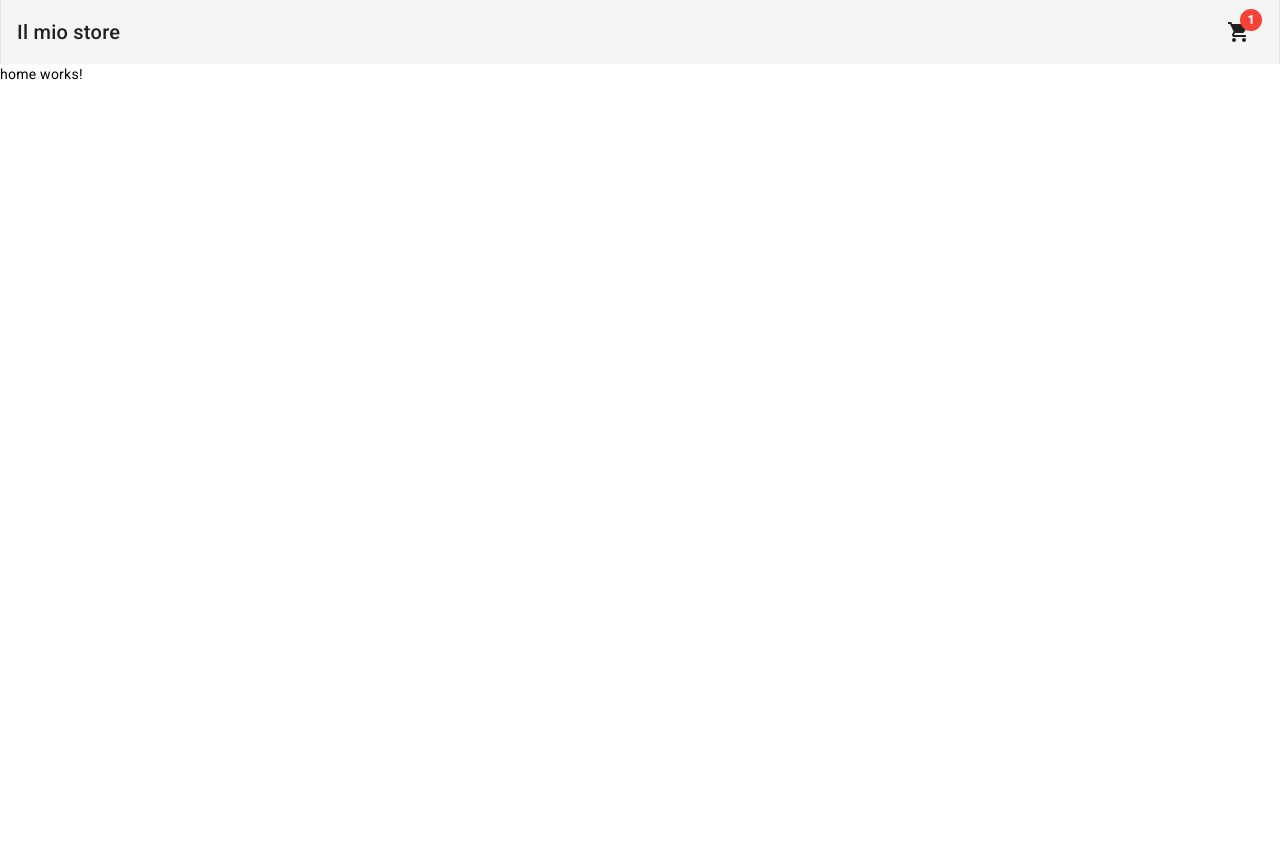
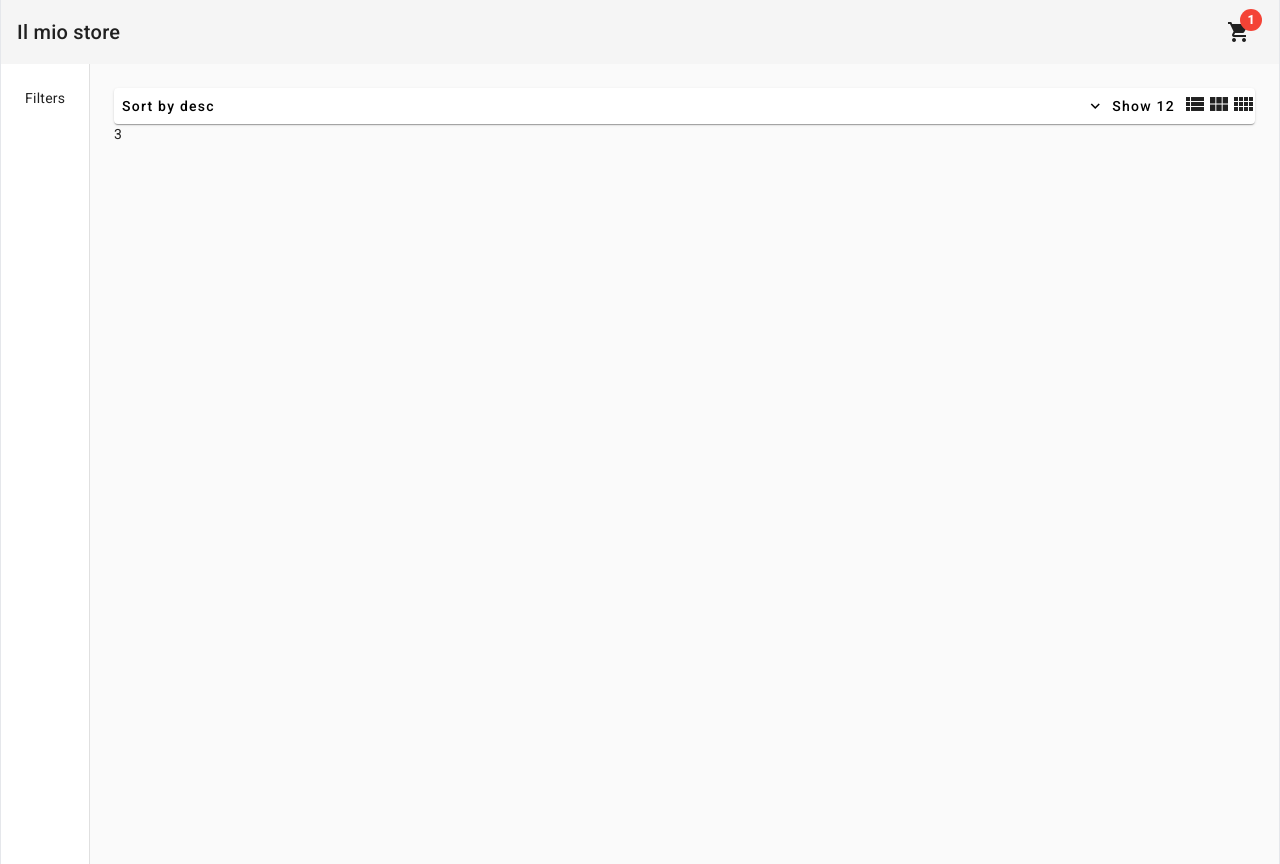
Before and after one commit to davicami/angular-store, an Angular app: page /home in a window 1280 px wide. Before the commit the page ends 800 px from the top, so only its background shows below. Built offline with nearby package versions, Linux system fonts and the light colour scheme.

Commit message:
Created home page and header-products component to show products

```diff
--- a/src/app/app.module.ts
+++ b/src/app/app.module.ts
@@ -19,9 +19,10 @@
 import { MatSnackBarModule } from "@angular/material/snack-bar";
 import { HeaderComponent } from './components/header/header.component';
 import { HomeComponent } from './pages/home/home.component';
+import { ProductsHeaderComponent } from './pages/home/components/products-header/products-header.component';
 
 @NgModule({
-  declarations: [AppComponent, HeaderComponent, HomeComponent],
+  declarations: [AppComponent, HeaderComponent, HomeComponent, ProductsHeaderComponent],
   imports: [
     BrowserModule,
     AppRoutingModule,
--- /dev/null
+++ b/src/app/pages/home/components/products-header/products-header.component.html
@@ -0,0 +1,41 @@
+<mat-card>
+    <div class="flex justify-between">
+        <div>
+            <button mat-button [matMenuTriggerFor]="sortByMenu">
+                Sort by {{sort}}
+            </button>
+            <mat-menu #sortByMenu="matMenu">
+                <button (click)="onSortUpdated('desc')" mat-menu-item>desc</button>
+                <button (click)="onSortUpdated('asc')" mat-menu-item>asc</button>
+
+            </mat-menu>
+        </div>
+
+        <div class="flex items-center">
+            <div>
+                <button mat-button [matMenuTriggerFor]="menu">
+                    Show {{ itemsShowCount}}
+                    <mat-icon>expand_more</mat-icon>
+                </button>
+                <mat-menu #menu="matMenu">
+
+                    <button (click)="onItemsUpdated(12)" mat-menu-item>12</button>
+                    <button (click)="onItemsUpdated(24)" mat-menu-item>24</button>
+                    <button (click)="onItemsUpdated(36)" mat-menu-item>36</button>
+                </mat-menu>
+            </div>
+            <div>
+                <button (click)="onColumnsUpdated(1)">
+                    <mat-icon>view_list</mat-icon>
+                </button>
+                <button (click)="onColumnsUpdated(3)">
+                    <mat-icon>view_module</mat-icon>
+                </button>
+                <button (click)="onColumnsUpdated(4)">
+                    <mat-icon>view_comfy</mat-icon>
+                </button>
+            </div>
+
+        </div>
+    </div>
+</mat-card>
--- /dev/null
+++ b/src/app/pages/home/components/products-header/products-header.component.ts
@@ -0,0 +1,28 @@
+import { Component, EventEmitter, OnInit, Output } from "@angular/core";
+
+@Component({
+  selector: "app-products-header",
+  templateUrl: "products-header.component.html",
+  styles: [],
+})
+export class ProductsHeaderComponent implements OnInit {
+  @Output() columnsCountChange = new EventEmitter<number>();
+  sort = "desc";
+  itemsShowCount = 12;
+
+  constructor() {}
+
+  ngOnInit(): void {}
+
+  onSortUpdated(newSort: string): void {
+    this.sort = newSort;
+  }
+
+  onItemsUpdated(newItemsCount: number): void {
+    this.itemsShowCount = newItemsCount;
+  }
+
+  onColumnsUpdated(newColsNum: number): void {
+    this.columnsCountChange.emit(newColsNum);
+  }
+}
--- /dev/null
+++ b/src/app/pages/home/home.component.html
@@ -0,0 +1,13 @@
+<mat-drawer-container [autosize]="true" class="min-h-full max-w-7xl mx-auto border-x">
+    <mat-drawer mode="side" opened class="p-6">
+        <div>Filters</div>
+
+    </mat-drawer>
+
+    <mat-drawer-content class="p-6">
+        <app-products-header (columnsCountChange)="onColumnsCountChange($event)">
+        </app-products-header>
+
+        {{cols}}
+    </mat-drawer-content>
+</mat-drawer-container>
--- a/src/app/pages/home/home.component.ts
+++ b/src/app/pages/home/home.component.ts
@@ -1,15 +1,13 @@
-import { Component } from '@angular/core';
+import { Component } from "@angular/core";
 
 @Component({
-  selector: 'app-home',
-  template: `
-    <p>
-      home works!
-    </p>
-  `,
-  styles: [
-  ]
+  selector: "app-home",
+  templateUrl: "./home.component.html",
 })
 export class HomeComponent {
+  cols = 3;
 
+  onColumnsCountChange(colsNum: number): void {
+    this.cols = colsNum;
+  }
 }
```
